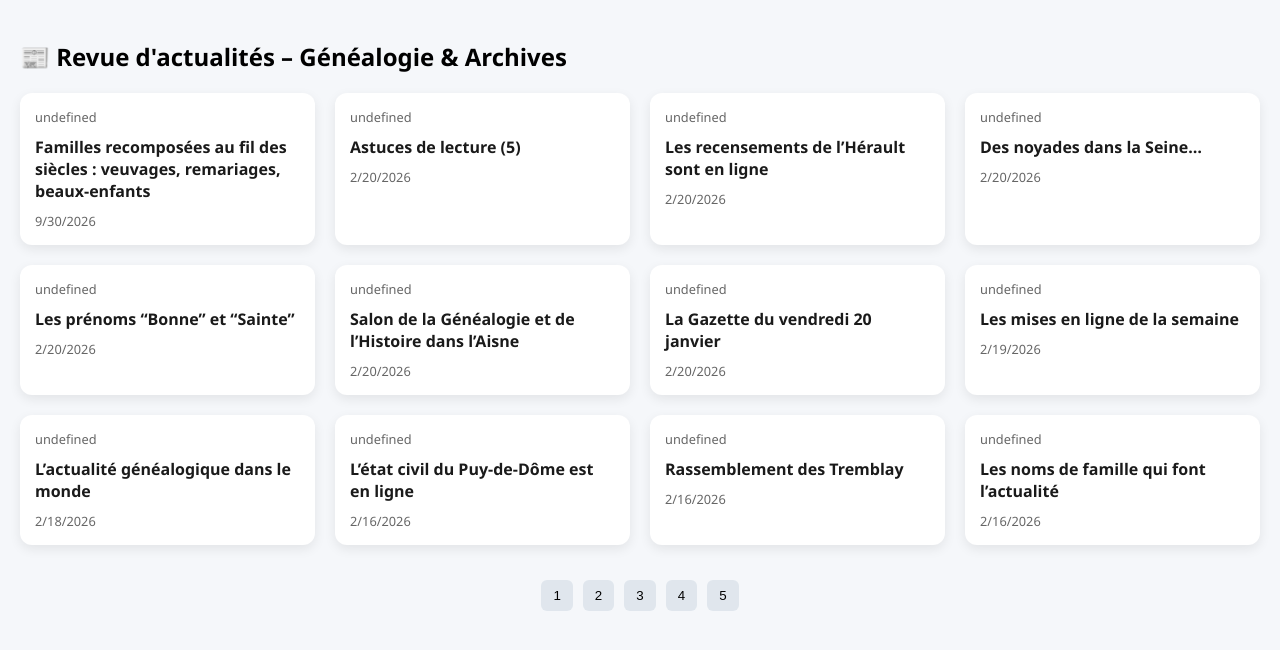
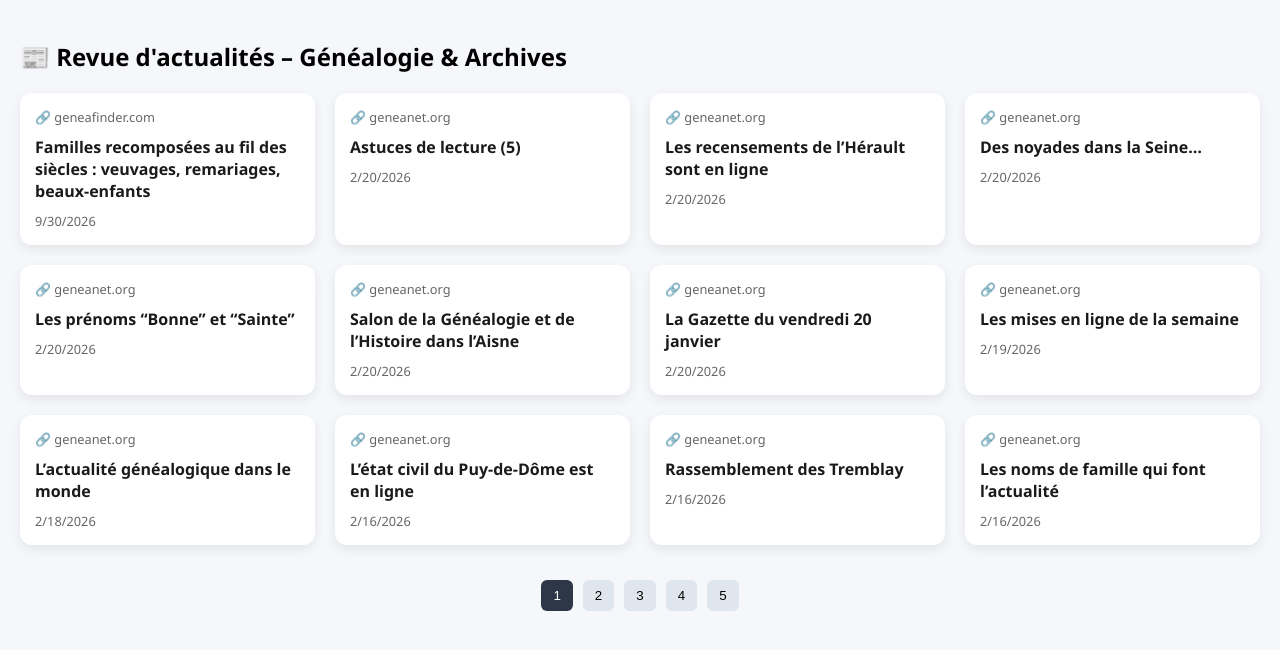
Before and after one commit to Xander17700/revue-actualites-racines, a website: page index.html in a window 1280 px wide. Drawn offline with Linux system fonts and the light colour scheme.

Commit message:
Update index.html

```diff
--- a/index.html
+++ b/index.html
@@ -4,18 +4,43 @@
 <meta charset="UTF-8">
 <title>Revue d'actualités</title>
 <style>
-body { font-family: 'Segoe UI', sans-serif; background:#f5f7fa; margin:0; padding:20px;}
-.feed-grid { display:grid; grid-template-columns:repeat(auto-fill,minmax(280px,1fr)); gap:20px; }
+body {
+  font-family: 'Segoe UI', sans-serif;
+  background:#f5f7fa;
+  margin:0;
+  padding:20px;
+}
+.feed-grid {
+  display:grid;
+  grid-template-columns:repeat(auto-fill,minmax(280px,1fr));
+  gap:20px;
+}
 .card {
   background:white;
   padding:15px;
   border-radius:12px;
   box-shadow:0 4px 12px rgba(0,0,0,0.08);
+  transition: transform 0.2s ease;
 }
-.card h3 { font-size:1rem; margin:10px 0; }
-.card a { text-decoration:none; color:#1a1a1a; }
-.meta { font-size:0.8em; color:#666; }
-.pagination { text-align:center; margin-top:30px; }
+.card:hover {
+  transform: translateY(-4px);
+}
+.card h3 {
+  font-size:1rem;
+  margin:10px 0;
+}
+.card a {
+  text-decoration:none;
+  color:#1a1a1a;
+}
+.meta {
+  font-size:0.8em;
+  color:#666;
+}
+.pagination {
+  text-align:center;
+  margin-top:30px;
+}
 .pagination button {
   margin:5px;
   padding:8px 12px;
@@ -37,44 +62,85 @@ body { font-family: 'Segoe UI', sans-serif; background:#f5f7fa; margin:0; paddin
 <div id="pagination" class="pagination"></div>
 
 <script>
-let allItems=[];
-let currentPage=1;
-const perPage=12;
+let allItems = [];
+let currentPage = 1;
+const perPage = 12;
 
 fetch('feed.json')
-  .then(res=>res.json())
-  .then(data=>{
-    allItems=data;
+  .then(res => res.json())
+  .then(data => {
+    allItems = data;
     displayPage(1);
     setupPagination();
+  })
+  .catch(err => {
+    document.getElementById("content").innerHTML = "Erreur de chargement du flux.";
+    console.error(err);
   });
 
-function displayPage(page){
-  currentPage=page;
-  const start=(page-1)*perPage;
-  const end=start+perPage;
-  const items=allItems.slice(start,end);
+function getSiteName(item) {
+  // 1️⃣ Si feedName existe dans le JSON
+  if (item.feedName && item.feedName !== "undefined") {
+    return item.feedName;
+  }
 
-  let html='<div class="feed-grid">';
-  items.forEach(item=>{
-    html+=`
+  // 2️⃣ Sinon on extrait le nom de domaine depuis l'URL
+  try {
+    const url = new URL(item.link);
+    let hostname = url.hostname.replace("www.", "");
+    return hostname;
+  } catch (e) {
+    return "Source inconnue";
+  }
+}
+
+function displayPage(page) {
+  currentPage = page;
+  const start = (page - 1) * perPage;
+  const end = start + perPage;
+  const items = allItems.slice(start, end);
+
+  let html = '<div class="feed-grid">';
+
+  items.forEach(item => {
+    const siteName = getSiteName(item);
+
+    html += `
     <div class="card">
-      <div class="meta">${item.feedName}</div>
+      <div class="meta">🔗 ${siteName}</div>
       <h3><a href="${item.link}" target="_blank">${item.title}</a></h3>
-      <div class="meta">${new Date(item.pubDate).toLocaleDateString()}</div>
+      <div class="meta">
+        ${item.pubDate ? new Date(item.pubDate).toLocaleDateString() : ""}
+      </div>
     </div>`;
   });
-  html+='</div>';
-  document.getElementById("content").innerHTML=html;
+
+  html += '</div>';
+  document.getElementById("content").innerHTML = html;
+
+  updateActiveButton();
 }
 
-function setupPagination(){
-  const total=Math.ceil(allItems.length/perPage);
-  let html="";
-  for(let i=1;i<=total;i++){
-    html+=`<button onclick="displayPage(${i})">${i}</button>`;
+function setupPagination() {
+  const total = Math.ceil(allItems.length / perPage);
+  let html = "";
+
+  for (let i = 1; i <= total; i++) {
+    html += `<button id="btn${i}" onclick="displayPage(${i})">${i}</button>`;
   }
-  document.getElementById("pagination").innerHTML=html;
+
+  document.getElementById("pagination").innerHTML = html;
+  updateActiveButton();
+}
+
+function updateActiveButton() {
+  const buttons = document.querySelectorAll(".pagination button");
+  buttons.forEach(btn => btn.classList.remove("active"));
+
+  const activeBtn = document.getElementById("btn" + currentPage);
+  if (activeBtn) {
+    activeBtn.classList.add("active");
+  }
 }
 </script>
 
```
